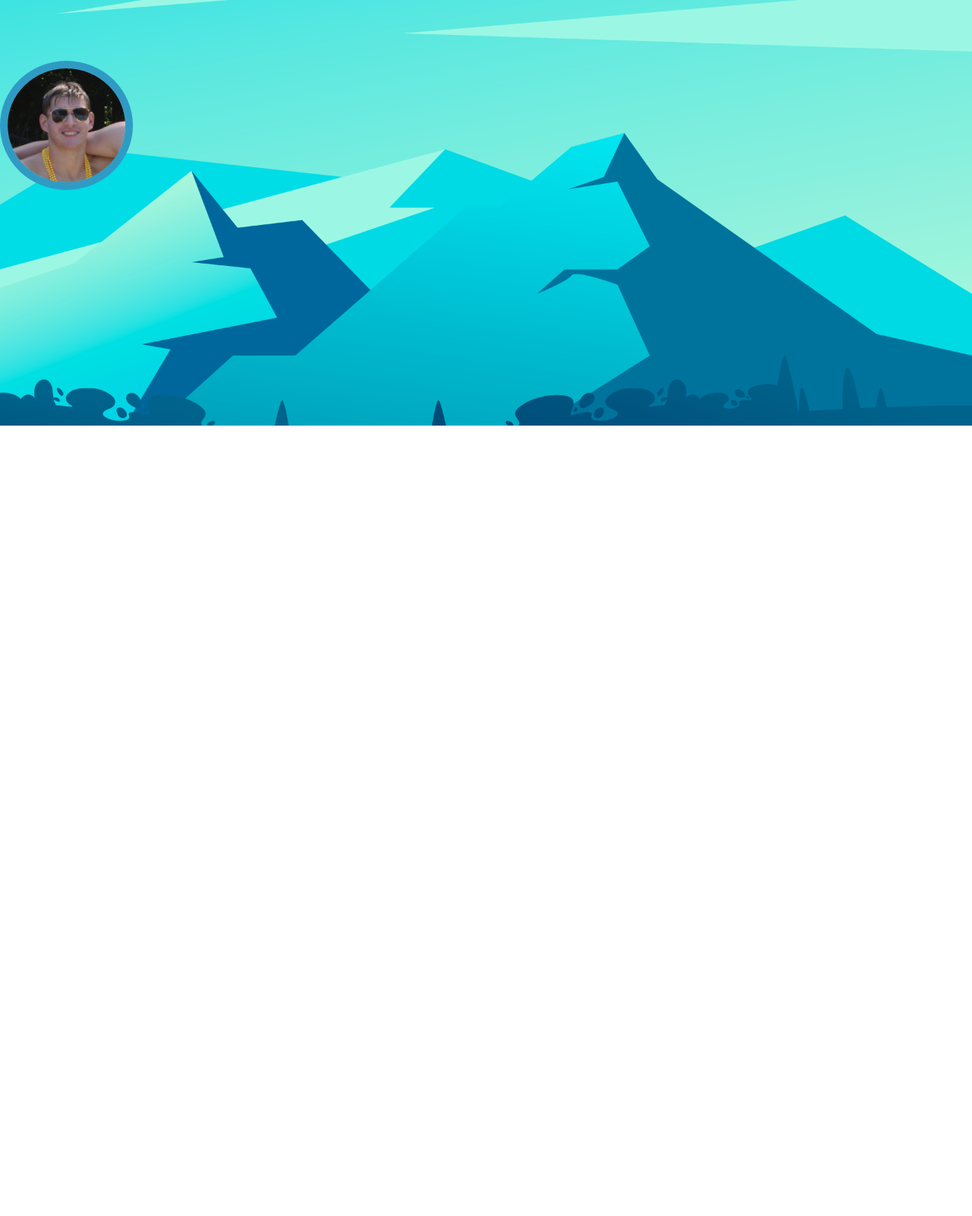
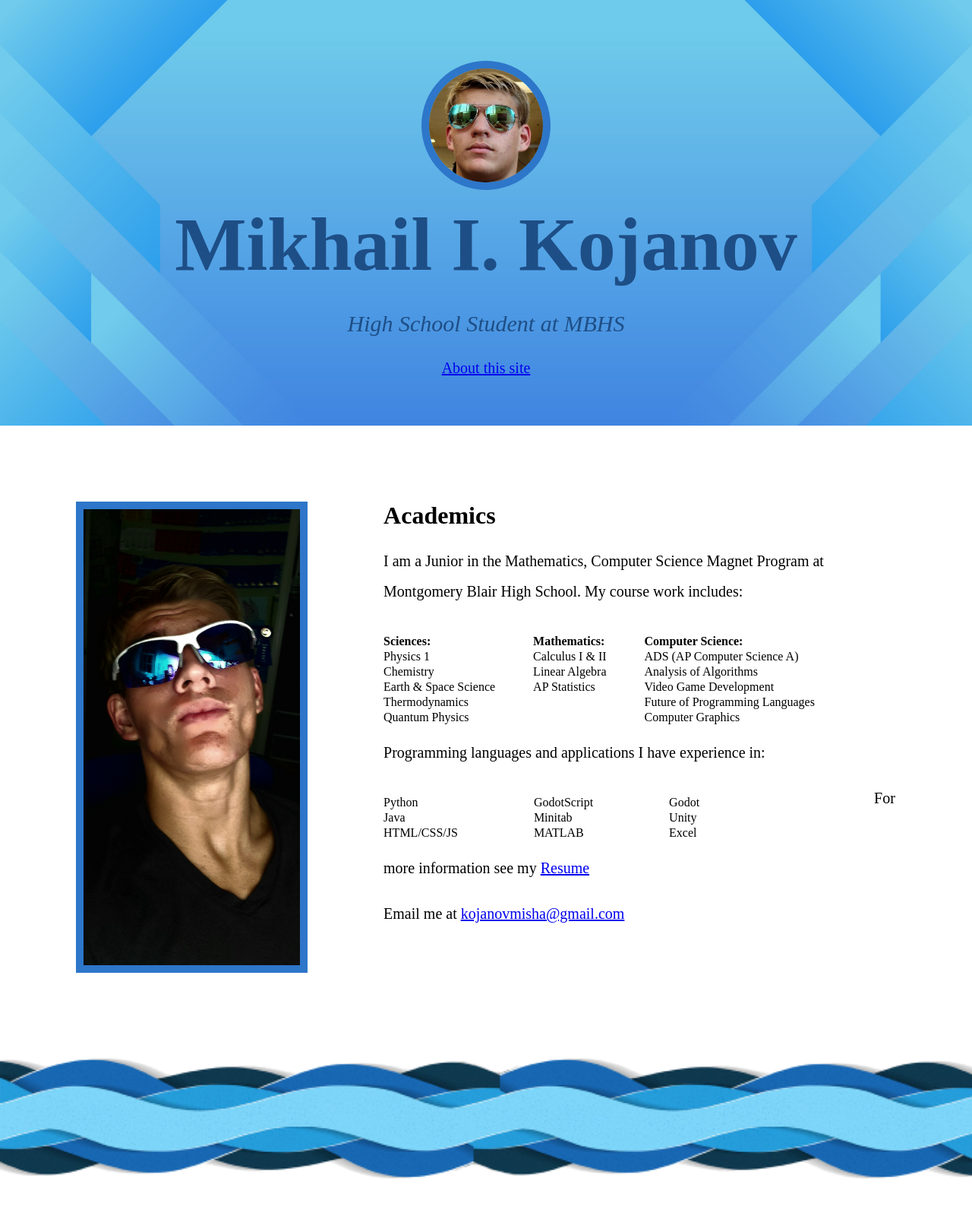
Before and after one commit to MishaKojanov/Website, a plain HTML site: page html-practice/index.html in a window 1280 px wide. Shown: the top 1600 px of the page at 76% size. Before the commit the page ends 800 px from the top, so only its background shows below. Drawn offline with Linux system fonts and the light colour scheme.

Commit message:
Add files via upload

```diff
--- a/html-practice/index.html
+++ b/html-practice/index.html
@@ -1,21 +1,133 @@
 <!DOCTYPE html>
 <html lang="en">
 
-  <head>
-    <meta charset="utf-8">
-    <title>Misha's First Website</title>
-    <link rel="shortcut icon" type="image/jpg" href="images/small-profile.jpeg"/>
-  </head>
+    <head>
+        <meta charset="utf-8">
+        <title>Misha Kojanov's Website</title>
+        <link rel="shortcut icon" type="image/jpg" href="images/smallme.jpg"/>
+        <meta property="og:type" content="article" />
+        <meta property="og:title" content="Misha Kojanov's Website" />
+        <meta property="og:description" content="Everything about Misha Kojanov" />
+        <meta property="og:url" content="https://www.swimcloud.com/" />
+        <meta property="og:image" content="https://html.sammy-codes.com/images/large-profile.jpg" />
+    </head>
 
   <body style="margin:0;">
-    <div style="background-image: url(images/background3.png);
+    <div style="background-image: url(images/background4.jpg);
                 background-size: cover;
                 height: 480px;
-                padding-top: 80px;">
+                padding-top: 80px;
+                text-align: center;">
 
-<img src="images/pic.png" style="height:150px; border-radius: 50%; border: 10px solid #2f9bc5;"
+        <img src="images/smallme.jpg" style="height:150px; border-radius: 50%;
+        border: 10px solid #2d76c9;"
         alt="This is a picture of Misha">
+        <h1 style="font-size:100px; color:#1e4e86; margin:10px;">Mikhail I. Kojanov</h1>
+        <p style="font-size:30px; color: #1e4e86;"><em>High School Student at MBHS</em></p>
+        <p style="font-size: 20px; color:#1e4e86;">
+            <a href="about.html">About this site</a>
+        </p>
     </div>
-  </body>
+
+    <img src="images/me.jpg" style="height:600px; margin:100px; float: left;border: 10px solid #2d76c9;" alt="A pretend invisible person wearing a hat, glasses, and coat.">
+
+    <div style="height:600px; margin:100px;">
+        <h1>Academics</h1>
+        <p style="line-height: 2.0; font-size:20px;">I am a Junior in the Mathematics, Computer Science Magnet Program
+        at Montgomery Blair High School. My course work includes:
+        </p>
+        <div style="float: left; margin-right:50px">
+            <p style="line-height: 1.25; font-size:16px;"><b>Sciences:</b>
+                <br>Physics 1
+                <br>Chemistry
+                <br>Earth & Space Science
+                <br>Thermodynamics
+                <br>Quantum Physics
+            </p>
+        </div>
+
+        <div style="float: left; margin-right:50px">
+            <p style="line-height: 1.25; font-size:16px;"><b>Mathematics:</b>
+                <br>Calculus I & II
+                <br>Linear Algebra
+                <br>AP Statistics
+            </p>
+        </div>
+        <div style="float: left; margin-left:0px">
+            <p style="line-height: 1.25; font-size:16px;"><b>Computer Science:</b>
+                <br>ADS (AP Computer Science A)
+                <br>Analysis of Algorithms
+                <br>Video Game Development
+                <br>Future of Programming Languages
+                <br>Computer Graphics
+            </p>
+        </div>
+        <p style="line-height: 2.0; font-size:20px;">Programming languages and applications I have experience in:</p>
+        <div style="float: left; margin-right:100px">
+            <p style="line-height: 1.25; font-size:16px;">Python
+                <br>Java
+                <br>HTML/CSS/JS
+            </p>
+        </div>
+        <div style="float: left; margin-right:100px">
+            <p style="line-height: 1.25; font-size:16px;">GodotScript
+                <br>Minitab
+                <br>MATLAB
+            </p>
+        </div>
+        <div style="float: left; margin-right:230px">
+            <p style="line-height: 1.25; font-size:16px;">Godot
+                <br>Unity
+                <br>Excel
+            </p>
+        </div>
+        <p style="line-height: 2.0; font-size:20px">For more information see my <a
+        href="https://docs.google.com/document/d/17C_crB47pE9F1DTQxzb4a-6wQKum2M4C_HXj2fQPcrk/edit?usp=sharing">Resume</a></p>
+        <p style="line-height: 2.0; font-size:20px;">Email me at <a
+        href="mailto:kojanovmisha@gmail.com">kojanovmisha@gmail.com </a></p>
+    </div>
+
+    <img src="images/waves.png" style="width:100%" alt="Division between texts">
+
+    <img src="images/swimpic.png" style="height:600px; margin:100px; margin-top:100px ;float: right; border: 10px solid #2d76c9;" alt="Misha Kojanov before a race">
+
+
+    <div style="height:600px; margin:100px; margin-left: 75 px;">
+        <h1>Swimming</h1>
+        <p style="line-height: 1.5; font-size:20px;">Most of my time outside of school is dedicated to swimming.
+        I swim at the Nation's Capital Swim Club and have 7 in water practices and 2 out of water practices a
+        week. I specialize in mid-distance freestyle events such as the 200 and 500 freestyle however I also
+        often swim the 100 and 200 backstroke.
+        <br>My best times and accomplishments are:</p>
+        <div style="float: left; margin-right:0px">
+            <p style="line-height: 1.5; font-size:19px;">200 freestyle: 1:39.75
+                <br>1000 freestyle: 9:27.66
+                <br>500 freestyle: 5:36.47
+            </p>
+        </div>
+
+        <div style="float: right; margin-left:5px">
+            <p style="line-height: 1.5; font-size:19px;">200 backstroke: 1:50.51
+                <br>100 backstroke: 50.56
+                <br>100 freestyle: 46.90</p>
+        </div>
+
+        <p style="line-height: 1.5; font-size:19px;">5x Regional Record Holder (200 free, 500 free, 100 back, 4x50 free, 4x100 free)
+            <br>3x MBHS Record Holder (200 free, 100 free, 4x50 free)
+            <br>Open Water Nationals Qualifier (1000 free)
+            <br>TYR Pro Series Nationals Qualifier (200 free)
+        <p style="line-height: 2.0; font-size:20px;">See my <a
+        href="https://www.swimcloud.com/swimmer/1981375/">Swimcloud </a></p>
+    </div>
+
+    <footer style="height:auto; background-color:rgb(106, 187, 214);">
+
+        <h1 style="color:rgb(46, 78, 133); padding:40px; margin:0; text-align:center;">
+            Made by Misha Kojanov with help from
+            <a href="https://www.digitalocean.com/community/tutorial-series/how-to-build-a-website-with-html">DigitalOcean</a>
+        </h1>
+    </footer>
+</body>
+
 
 </html>
```
Also changed, not shown: html-practice/about.html (added, +21 -0 lines), html-practice/images/background4.jpg (added), html-practice/images/large-profile.jpg (added), html-practice/images/me.jpg (added), html-practice/images/smallme.jpg (added), html-practice/images/swimpic.png (added), html-practice/images/waves.png (added).
